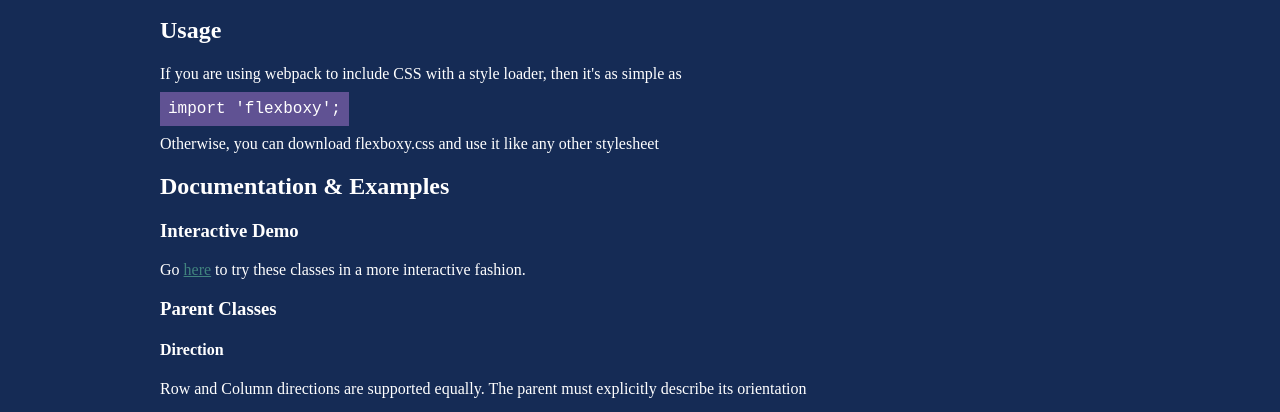
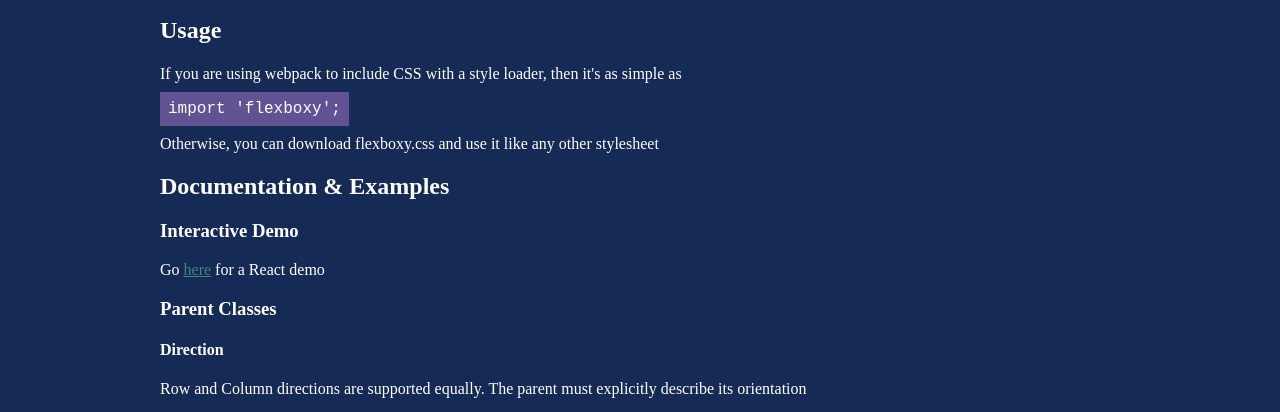
Before and after one commit to moodysalem/flexbox-css, a website: page index.html in a window 1280 px wide. Shown: the part 322-734 px from the top of the page. Drawn offline with nearby package versions, Linux system fonts and the light colour scheme.

Commit message:
some wording fixes

```diff
--- a/index.html
+++ b/index.html
@@ -51,7 +51,7 @@
     <h2>Documentation & Examples</h2>
 
     <h3>Interactive Demo</h3>
-    <p>Go <a class="green-light" href="interactive.html">here</a> to try these classes in a more interactive fashion.</p>
+    <p>Go <a class="green-light" href="interactive.html">here</a> for a React demo</p>
 
     <h3>Parent Classes</h3>
     <h4>Direction</h4>
```
